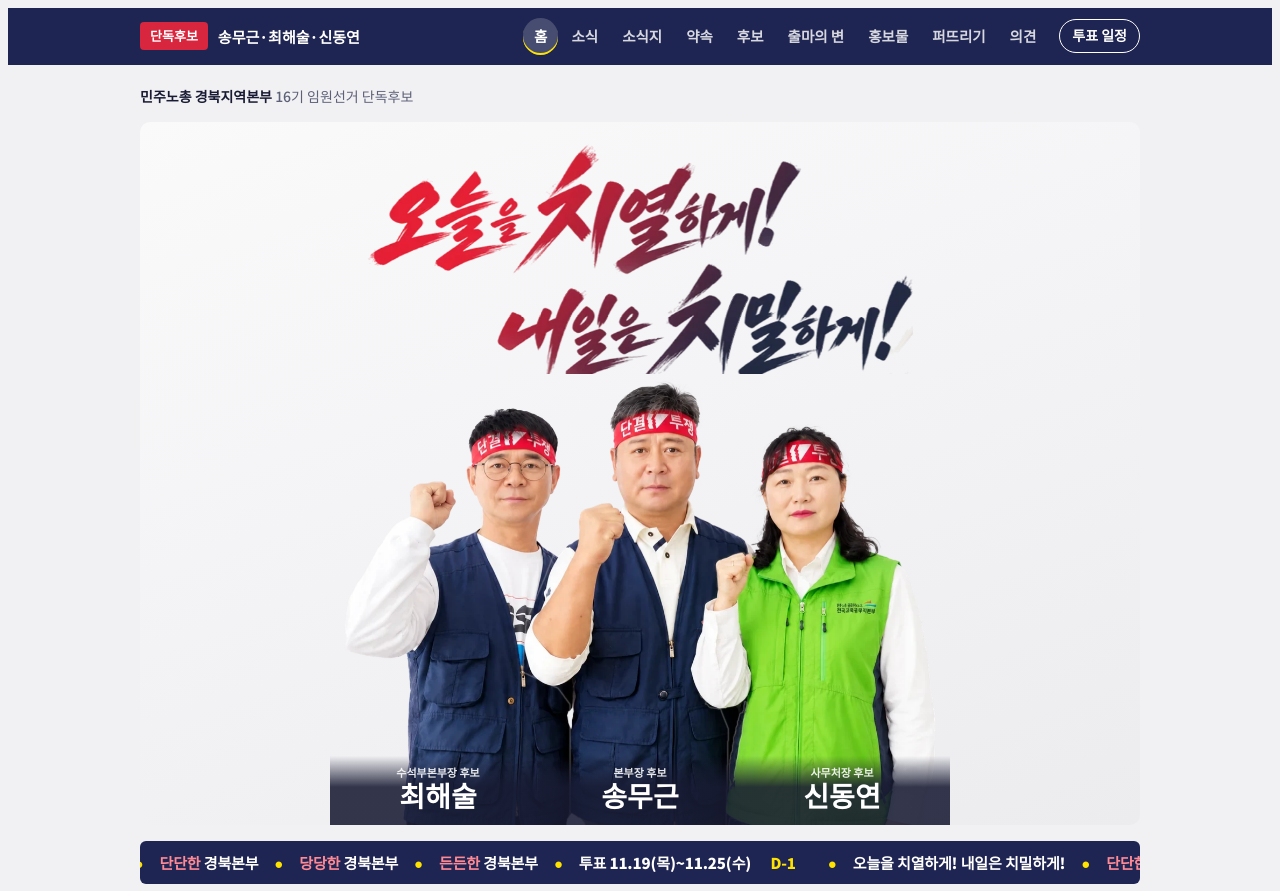
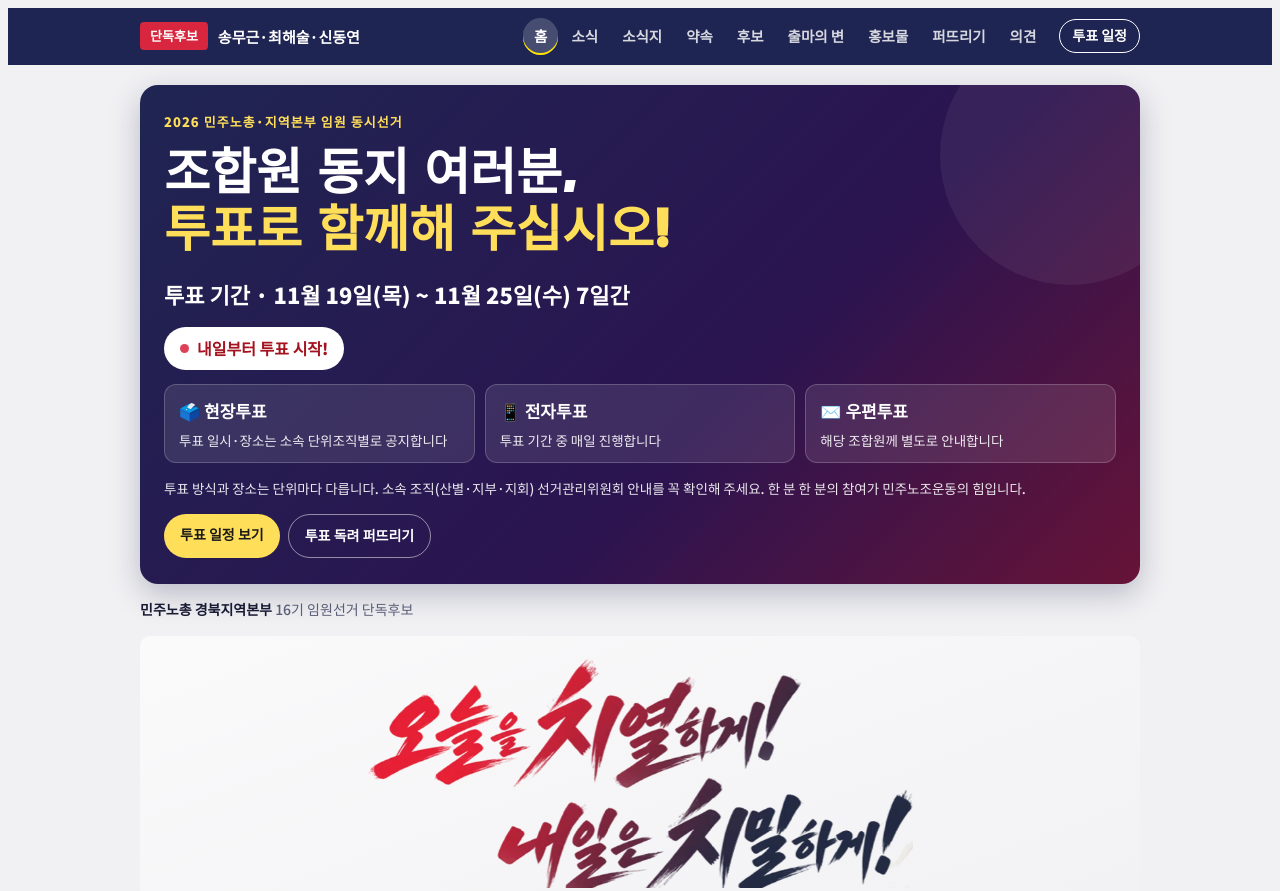
Before and after one commit to gbkctu00/gbkctu2026, a plain HTML site: page index.html in a window 1280 px wide. Shown: the top 891 px of the page. Drawn offline with Linux system fonts and the light colour scheme; a web font is replaced by a local one.

Commit message:
메인을 투표 독려·투표 안내로 변경
Co-Authored-By: Claude Opus 5.5 <noreply@anthropic.com>
Claude-Session: https://claude.ai/code/session_011vjFJDznm8W3z6eYVTHiVJ

```diff
--- a/index.html
+++ b/index.html
@@ -256,6 +256,24 @@ footer b{color:var(--ink)}
 .pend{position:relative;display:block;cursor:pointer}
 .pend img{filter:grayscale(1) blur(2px);opacity:.28}
 .pend::after{content:"선관위 승인 후 공개 예정";position:absolute;left:50%;top:50%;transform:translate(-50%,-50%);background:rgba(24,27,51,.88);color:#fff;font-weight:700;font-size:13px;line-height:1.35;padding:6px 12px;border-radius:12px;text-align:center;width:max-content;max-width:86%;pointer-events:none}
+
+.vbox{display:grid;gap:14px;background:linear-gradient(135deg,#1F2552 0%,#2B1450 60%,#A3121E 140%);color:#fff;border-radius:18px;padding:26px 24px;box-shadow:0 10px 30px rgba(20,24,60,.25);position:relative;overflow:hidden}
+.vbox::after{content:"";position:absolute;right:-60px;top:-60px;width:260px;height:260px;border-radius:50%;background:rgba(255,255,255,.06)}
+.vbox .vk{font-size:13px;font-weight:800;letter-spacing:.08em;color:#FFDE59}
+.vbox h2{margin:0;font-size:clamp(30px,6vw,50px);font-weight:900;line-height:1.15;color:#fff}
+.vbox h2 em{font-style:normal;color:#FFDE59}
+.vbox .vdate{font-size:clamp(17px,3vw,22px);font-weight:800}
+.vbox .vstat{display:inline-flex;align-items:center;gap:8px;justify-self:start;background:#fff;color:#A3121E;font-weight:900;font-size:16px;padding:8px 16px;border-radius:999px}
+.vbox .vstat i{width:9px;height:9px;border-radius:50%;background:#D7263D;animation:vb 1.2s infinite}
+@keyframes vb{50%{opacity:.25}}
+.vbox .vways{display:grid;grid-template-columns:repeat(3,1fr);gap:10px}
+.vbox .vw{background:rgba(255,255,255,.1);border:1px solid rgba(255,255,255,.2);border-radius:12px;padding:12px 14px;display:grid;gap:4px}
+.vbox .vw b{font-size:17px}.vbox .vw span{font-size:13.5px;opacity:.9;line-height:1.5}
+.vbox .vnote{font-size:13.5px;opacity:.9;margin:0}
+.vbox .vrow{display:flex;flex-wrap:wrap;gap:8px}
+.vbox .vrow a{font-weight:800;font-size:14px;padding:9px 16px;border-radius:999px;text-decoration:none;background:#FFDE59;color:#1A1A1A}
+.vbox .vrow a.g{background:transparent;color:#fff;border:1px solid rgba(255,255,255,.5)}
+@media (max-width:640px){.vbox .vways{grid-template-columns:1fr}.vbox{padding:22px 18px}}
 #press{padding-block:22px 0}
 #press .pcard{display:grid;grid-template-columns:200px 1fr;gap:0;background:#fff;border:1px solid #E2E2E6;border-radius:14px;overflow:hidden;text-decoration:none;color:#1A1A1A;box-shadow:0 4px 18px rgba(20,24,60,.08);transition:transform .15s}
 #press .pcard:hover{transform:translateY(-2px)}
@@ -580,6 +598,19 @@ dialog.lb button{position:fixed;top:calc(12px + env(safe-area-inset-top,0px));ri
 
 <main class="wrap">
   <section class="first" id="home">
+    <div class="vbox" id="vbox">
+      <span class="vk">2026 민주노총·지역본부 임원 동시선거</span>
+      <h2>조합원 동지 여러분,<br><em>투표로 함께해 주십시오!</em></h2>
+      <div class="vdate">투표 기간 · 11월 19일(목) ~ 11월 25일(수) 7일간</div>
+      <span class="vstat" id="vStat"><i></i><span>투표 진행 중</span></span>
+      <div class="vways">
+        <div class="vw"><b>🗳️ 현장투표</b><span>투표 일시·장소는 소속 단위조직별로 공지합니다</span></div>
+        <div class="vw"><b>📱 전자투표</b><span>투표 기간 중 매일 진행합니다</span></div>
+        <div class="vw"><b>✉️ 우편투표</b><span>해당 조합원께 별도로 안내합니다</span></div>
+      </div>
+      <p class="vnote">투표 방식과 장소는 단위마다 다릅니다. 소속 조직(산별·지부·지회) 선거관리위원회 안내를 꼭 확인해 주세요. 한 분 한 분의 참여가 민주노조운동의 힘입니다.</p>
+      <div class="vrow"><a href="#vote">투표 일정 보기</a><a class="g" href="#spread">투표 독려 퍼뜨리기</a></div>
+    </div>
     <div class="org"><b>민주노총 경북지역본부</b> 16기 임원선거 단독후보</div>
     <div class="board">
       <img class="wide" src="img/banner.webp" width="1920" height="850" alt="오늘을 치열하게! 내일은 치밀하게! 사무처장 후보 신동연, 본부장 후보 송무근, 수석부본부장 후보 최해술">
@@ -821,8 +852,8 @@ const GALLERY = [
 const SCHED = [
   {d:"2026-10-24", label:"10.24(토)", t:"선관위·후보자 합동회의", s:""},
   {d:"2026-10-25", label:"10.25(일)~", t:"선거운동", s:"11.18(수) 24시까지"},
-  {d:"2026-11-19", label:"11.19(목)~25(수)", t:"투표 기간 7일", s:"현장·온라인 등 단위별 방식으로", key:true},
-  {d:"2026-11-26", label:"11.26~27", t:"당선자 공고", s:""}
+  {d:"2026-11-19", label:"11.19(목)~25(수)", t:"투표 기간 7일", s:"현장투표(단위조직별 공지)·전자투표(매일)·우편투표(별도 안내)", key:true},
+  {d:"2026-11-26", label:"11.26(목)~27(금)", t:"당선자 공고", s:""}
 ];
 /* =============================== */
 
@@ -1221,3 +1252,8 @@ document.addEventListener("click",e=>{ const a=e.target.closest(".pcnav a, .tabs
 })();
 </script>
 <script>document.addEventListener("click",e=>{ const b=e.target.closest(".first .board"); if(!b||e.target.closest("a,button")) return; const a=document.querySelector('.pcnav a[href="#cand"]'); if(!a) return; e.preventDefault(); a.click(); });</script>
+<script>(()=>{const el=document.getElementById("vStat");if(!el)return;const now=new Date(new Date().toLocaleString("en-US",{timeZone:"Asia/Seoul"}));
+const st=new Date(2026,10,19),en=new Date(2026,10,26);const t=el.querySelector("span");
+if(now<st){const d=Math.ceil((st-now)/864e5);t.textContent=d<=1?"내일부터 투표 시작!":`투표 시작까지 D-${d}`;}
+else if(now<en){const d=Math.floor((now-st)/864e5)+1,left=Math.ceil((en-now)/864e5);t.textContent=`투표 ${d}일째 · ${left<=1?"오늘 마감!":"마감까지 "+left+"일"}`;}
+else{t.textContent="투표가 마감되었습니다. 함께해 주셔서 감사합니다";el.querySelector("i").style.display="none";}})();</script>
```
